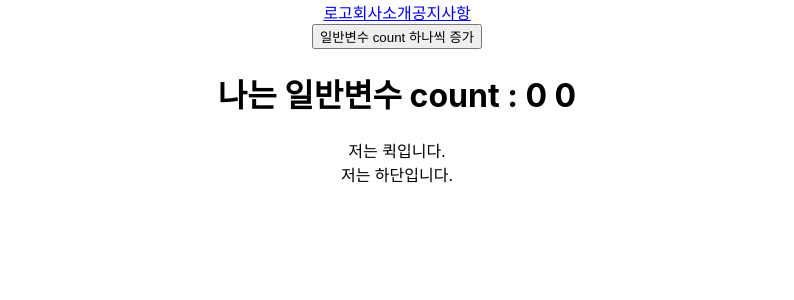
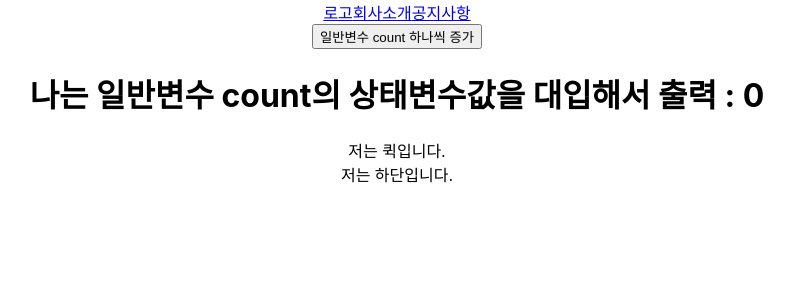
Before and after one commit to zueunjoeng/0716react, a React (Create React App) app: page / in a window 1280 px wide. Shown: the top 300 px of the page, without its empty margins (243-1037 px from the left). Built offline with nearby package versions, Linux system fonts and the light colour scheme.

Commit message:
count의 상태변수값을 대입해서 출력 -버튼클릭시 증가

```diff
--- a/src/component/Entery.js
+++ b/src/component/Entery.js
@@ -1,20 +1,21 @@
-import React, {useState} from 'react'
+import React, {useEffect, useState} from 'react'
 
 function Entery() {
     let count = 0;
-    const[num, setNum] = useState(0);
+    //일반변수는 여전히 상태변수를 받집못해서..
+    //useRef가 등장하게 된다.
+    const[num, setNum] = useState(0); //랜더링
     return (
         <div>
             <button onClick={
                         ()=>{
-                            count = count + 1;
-                            console.log(count);
-                            setNum(num + 1);
-                            //num=10;(웹에서) 리액트에서는 setNum(10);로 대입해주는거야
-                            //상태변수의 값을 변경하는 상태함수
+
+                           setNum(num + 1); //상태변수의 값을 변경하는 상태함수
+                            count = num; //화살표함수 내에서 저장안됨
+
                         }
                        }>일반변수 count 하나씩 증가</button>
-            <h1>나는 일반변수 count : { `${count} ${num}` } </h1>
+            <h1>나는 일반변수 count의 상태변수값을 대입해서 출력 : { `${count = num}` } </h1>
         </div>
     )
 }
```
